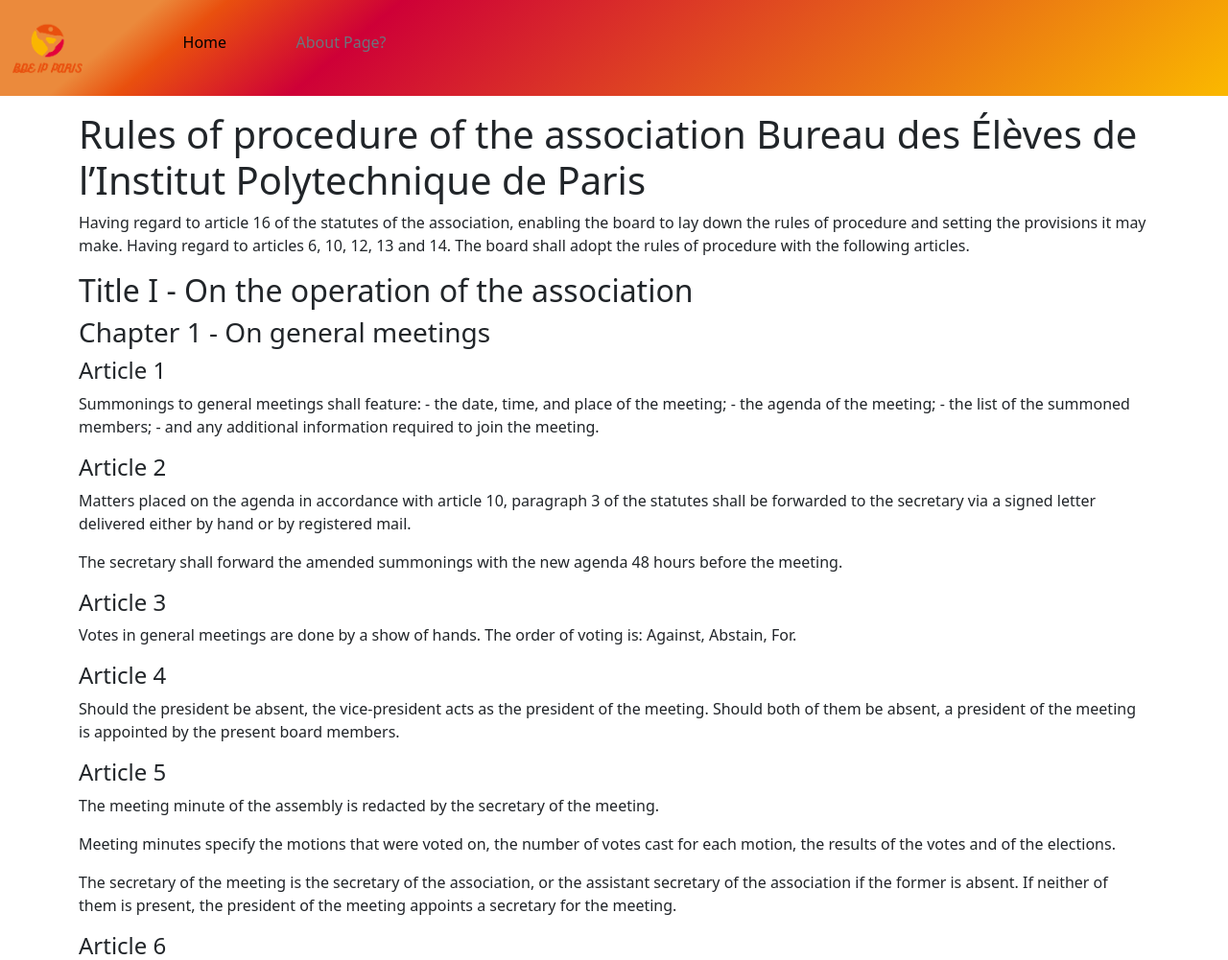
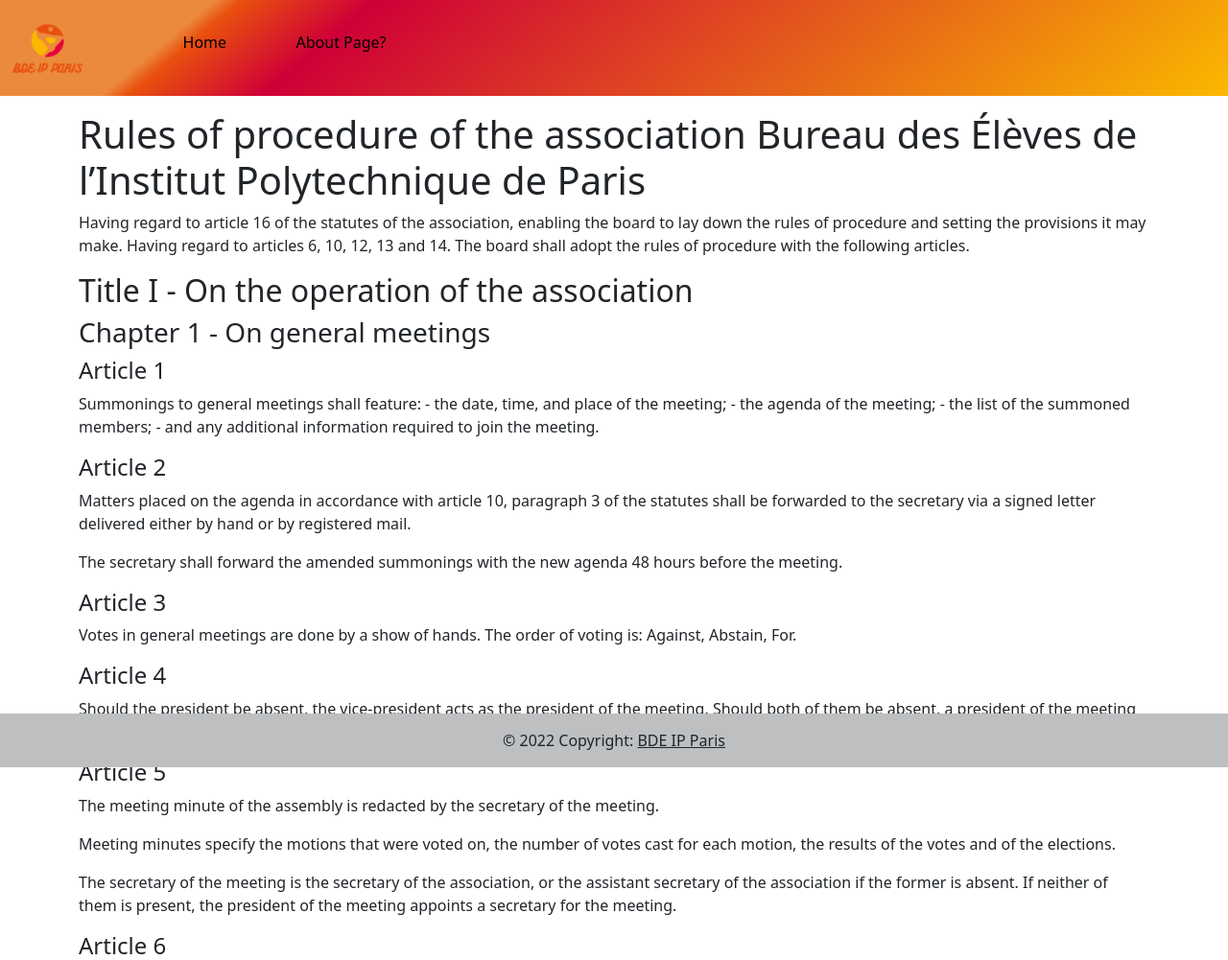
Before and after one commit to AdameBf/bde_ipp_website, a Django app: page /documents/en/rop in a window 1280 px wide. Shown: the top 1001 px of the page at 96% size. Run offline with Django 3.2, Linux system fonts and the light colour scheme; parts of the project's set-up code (start-up, migrations or seed data) failed here and were passed over.

```diff
--- a/bde_ipp/templates/base.html
+++ b/bde_ipp/templates/base.html
@@ -11,18 +11,25 @@
             color:  black;
         }
         .nav-link1:hover{
-            transition:  2s;
+            transition:  1s;
             background-color: #22171a1f;
             text-align: center;
             border-radius: 20px;
             color:  white;
 
         }
+        .footer{
+            background-color: #ECEFF1; position: sticky;
+            bottom: 0;
+            margin-top: 10px;
+            width: 100%;
+            height: 56px;
+        }
     </style>
 </head>
 <body>
 	<!-- Display contents -->
-    <nav  style="background: linear-gradient(140deg, #eb8a3c 12%,#e9500e 17%, #ce0037 30%, #fab600 99%)" id="main-navbar">
+    <nav  style="background: linear-gradient(140deg, #eb8a3c 16%,#e9500e 18%, #ce0037 28%, #fab600 99%)" id="main-navbar">
 
         <div style="display: flexbox;  flex-wrap: nowrap;">
             <ul class="navbar-nav mr-auto" style="display: grid;
@@ -33,10 +40,10 @@
                     </a>
                 </li>
                 <li class="nav-item active" style="margin-top: 24px;">
-                    <a class="nav-link nav-link1" href="/"><span></span> Home</a>
+                    <a class="nav-link nav-link1" href="/"> Home</a>
                 </li>
                 <li class="nav-item" style="margin-top: 24px;">
-                    <a class="nav-link nav-link1 disabled" href="#" tabindex="-1" aria-disabled="true">About Page?</a>
+                    <a class="nav-link nav-link1" href="http://127.0.0.1:8000/About" tabindex="-1" >About Page?</a>
                 </li>
             </ul>
         </div>
@@ -52,11 +59,7 @@
 
     <!-- Footer -->
     <div class="footer navbar-inverse navbar-static-bottom" >
-        <footer style="background-color: #ECEFF1; position: sticky;
-        bottom: 0;
-        margin-top: 10px;
-        width: 100%;
-        height: 56px;">
+        <footer>
 
 
             <!-- Copyright -->
```
